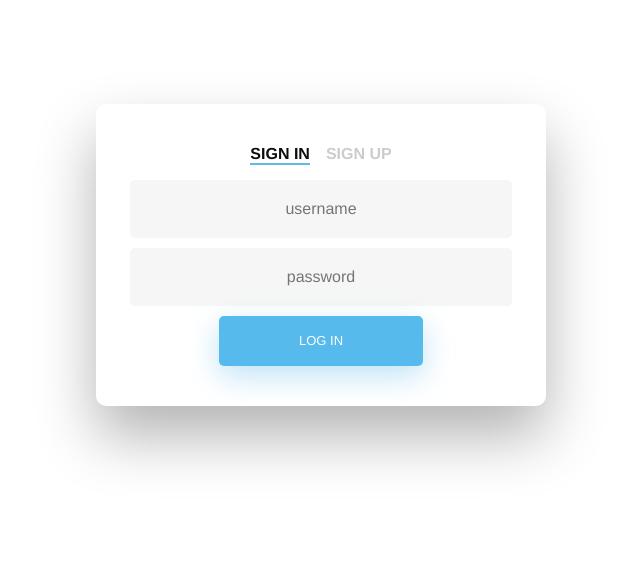
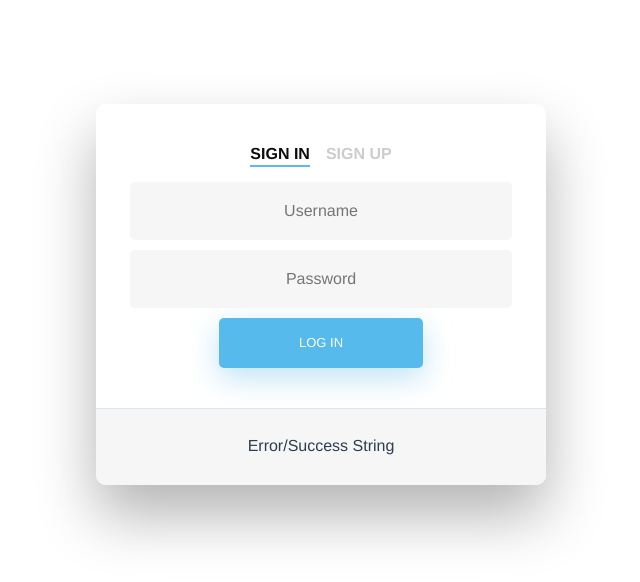
Before and after one commit to McGill-ECSE321-Fall2019/project-group-10, a Vue app in the folder project-frontend/: page /#/ in a window 1280 px wide. Shown: the top 582 px of the page, without its empty margins (319-959 px from the left). Built offline with nearby package versions, Linux system fonts and the light colour scheme.

Commit message:
login page completed

```diff
--- a/project-frontend/src/components/login.vue
+++ b/project-frontend/src/components/login.vue
@@ -2,54 +2,35 @@
 
 <template>
 <span class="container">
-<!-- "class="signin"" -->
+<!-- "class="signin/signup"" -->
 
-  <div>
         <div class="wrapper fadeInDown">
             <div id="formContent">
             <!-- Tabs Titles -->
-            <h2  @click="signInClick" class="active"> Sign In </h2>
-            <h2   @click="toggleClass"  class="inactive underlineHover signingup">Sign Up </h2>
+            <h2  @click="signInClick" v-bind:class="{'active': available, 'inactive': !available, 'underlineHover': true}"> Sign In </h2>
+            <h2   @click="toggleClass"  class="signingup" v-bind:class="{'active': !available, 'inactive': available, 'underlineHover': true}">Sign Up </h2>
 
             <!-- Login Form -->
             <form>
-            <input type="text" id="username" class="fadeIn second" name="login" placeholder="username">
-            <input type="text" id="password" class="fadeIn third" name="login" placeholder="password">
-            <input type="submit" class="fadeIn fourth" value="Log In">
-            <div class="signup" v-bind:class="{'available': available}">
-              <input type="text" id="name"  name="login" placeholder="name">
-              <input type="text" id="password"  name="login" placeholder="email">
-              <input type="text" id="age"  name="login" placeholder="age">
-              <input type="text" id="phonenumber"  name="login" placeholder="phonenumber">
-              <input type="submit" class="fadeIn fourth" value="Sign Up">
+                <input type="text" id="username" class="fadeIn second" name="login" placeholder="Username">
+                <input type="text" id="password" class="fadeIn second" name="login" placeholder="Password">
+                <div v-bind:class="{'available': !available}"><input type="submit" value="Log In"></div>
+                <div class="signup" v-bind:class="{'available': available}">
+                    <input type="text" id="name"  name="login" placeholder="Name">
+                    <input type="text" id="email"  name="login" placeholder="Email">
+                    <input type="text" id="age"  name="login" placeholder="Age">
+                    <input type="text" id="phonenumber"  name="login" placeholder="Phonenumber">
+                    <input type="submit" value="Sign Up">
+                </div>
+            </form>
+
+            <div id="formFooter">
+                    <a class="underlineHover">Error/Success String</a>
             </div>
-            </form>
+
         </div>
             </div>
-    </div>
 
-
-
-<!--
-     <div class="signup hidden">
-          <div class="wrapper">
-              <div id="formContent"> -->
-              <!-- Tabs Titles -->
-              <!-- <h2 class="inactive underlineHover signingIn"> Sign In </h2>
-              <h2 class="active">Sign Up </h2> -->
-
-
-              <!-- Signup Form -->
-              <!-- <form>
-              <input type="text" id="name"  name="login" placeholder="name">
-              <input type="text" id="password"  name="login" placeholder="email">
-              <input type="text" id="age"  name="login" placeholder="age">
-              <input type="text" id="phonenumber"  name="login" placeholder="phonenumber">
-              <input type="submit" class="fadeIn fourth" value="Log In">
-              </form>
-              </div>
-          </div>
-      </div>  -->
 
 </span>
 </template>
@@ -64,19 +45,11 @@ export default {
     }
   },
   methods:{
-      // selectSignup(){
-      //   var signin = document.getElementsByClassName("signin");
-      //   var signup = document.getElementsByClassName("signup");
-      //   signin.classList.add("hidden");
-      //   signup.classList.remove("hidden");
-      // }
+
 
       toggleClass(){
         this.available = false;
-        // if(this.available==false){
-        //   this.available=true;
-        // }else{
-        // this.available = false;}
+
       },
 
       signInClick(){
@@ -86,12 +59,6 @@ export default {
   }
 }
 </script>
-
-
-
-
-
-
 
 
 
@@ -320,17 +287,6 @@ input[type=text]:placeholder {
   animation-delay: 0.6s;
 }
 
-.fadeIn.third {
-  -webkit-animation-delay: 0.8s;
-  -moz-animation-delay: 0.8s;
-  animation-delay: 0.8s;
-}
-
-.fadeIn.fourth {
-  -webkit-animation-delay: 1s;
-  -moz-animation-delay: 1s;
-  animation-delay: 1s;
-}
 
 /* Simple CSS3 Fade-in Animation */
 .underlineHover:after {
```
